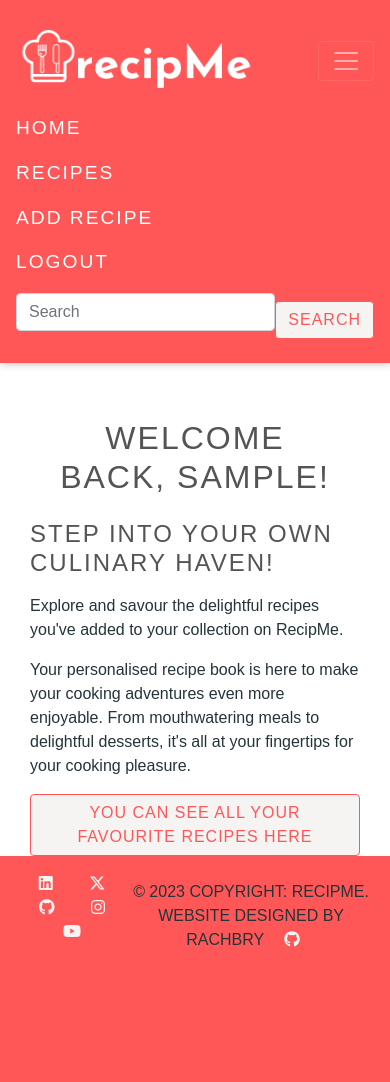
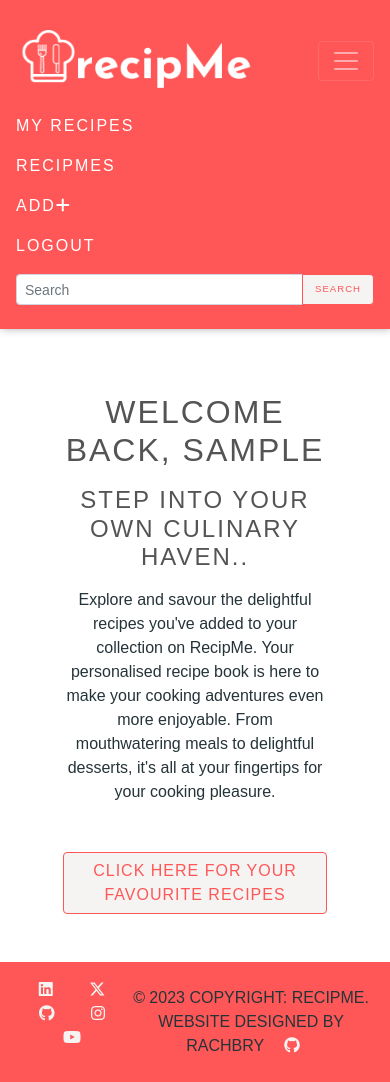
Before and after one commit to rachbry/recipme-django-cookbook, a Django app: page /recipes/my_recipes/ in a window 390 px wide, after a click that opens the changed part. Before the commit the page ends 947 px from the top, so only its background shows below. Run offline with Django 4.2, Linux system fonts and the light colour scheme; the visitor is signed in with stand-in values (Sample User, id 1); data comes from the database, SQL or seed files in the repository; data that the repository does not hold is empty; parts of the project's set-up code (start-up, migrations or seed data) failed here and were passed over; some libraries are stand-ins or nearby versions.

Commit message:
navbar now responsive and styling improved on home page

```diff
--- a/my_project/settings.py
+++ b/my_project/settings.py
@@ -180,7 +180,7 @@ ACCOUNT_USERNAME_MIN_LENGTH = 4
 LOGIN_URL = 'accounts/login'
 LOGIN_REDIRECT_URL = '/'
 
-ACCOUNT_EMAIL_VERIFICATION = 'none '
+ACCOUNT_EMAIL_VERIFICATION = 'none'
 
 
 # Static files (CSS, JavaScript, Images)
--- a/recipes/templates/recipes/my_recipes.html
+++ b/recipes/templates/recipes/my_recipes.html
@@ -5,18 +5,22 @@
 {% block content %}
 
 <div class="container">
-    <div class="container mt-5">
-        <h2 class="text-center p-2 m-3">Welcome back, {{request.user.username}}!</h2>
-        <h4 class="my-3">Step into your own culinary haven!</h4>
-        <p>Explore and savour the delightful recipes you've added to your collection on RecipMe.</p>
-        <p>Your personalised recipe book is here to make your cooking adventures even more enjoyable. From mouthwatering meals to delightful desserts, it's all at your fingertips for your cooking pleasure.</p>
-        <a href="{% url 'favourite_list' %}" class="btn button-action">You can see all your favourite recipes here</a>
-
+    <div class="row mx-auto justify-content-center">
+        <div class="mt-5 col-lg-10 px-5 text-left">
+            <h2 class="my-3 text-center">Welcome back, {{request.user.username}}</h2>
+            <h4 class="my-3 text-center">Step into your own culinary haven..</h4>
+            <p class="text-center">Explore and savour the delightful recipes you've added to your collection on RecipMe.
+            Your personalised recipe book is here to make your cooking adventures even more enjoyable. From
+                mouthwatering meals to delightful desserts, it's all at your fingertips for your cooking pleasure.</p>
+            <a href="{% url 'favourite_list' %}" class="btn button-action my-5 mx-auto d-block">Click here for your favourite recipes</a>
+        </div>
         {{ user_favourite_recipes }}
-        <div class="container d-flex flex-row flex-wrap justify-content-center">
+        <div class="container col-md-12">
+            <div class="d-flex flex-row flex-wrap justify-content-center">
                 {% for recipe in recipes %}
                 {% if recipe.user == request.user %}
-            <a href="{% url 'full_recipe' pk=recipe.pk %}" class="recipes" aria-label="Click to view {{recipe.title}}">
+                <a href="{% url 'full_recipe' pk=recipe.pk %}" class="recipes"
+                    aria-label="Click to view {{recipe.title}}">
                     <div class="card m-3 recipe-card">
                         <img src="{{recipe.image.url}}" alt="{{recipe.image_alt}}" class="card-img-top">
                         <div class="card-overlay">
@@ -34,4 +38,5 @@
             </div>
         </div>
     </div>
+</div>
 {% endblock %}
--- a/static/css/base.css
+++ b/static/css/base.css
@@ -40,7 +40,7 @@ h1, h2, h3, h4, h5, h6, .special-text {
     font-family: var(--title);
     text-transform: uppercase;
     font-weight: 500;
-    letter-spacing: 2px;
+    letter-spacing: 0.125rem;
     color: var(--grey);
 }
 
@@ -60,7 +60,7 @@ main {
 .mute {
     color: var(--light-grey);
     font-style: italic;
-    letter-spacing: 0.75px;
+    letter-spacing: 0.05rem;
 }
 
 
@@ -76,7 +76,7 @@ main {
 .button-action:hover {
     background-color: var(--coral);
     text-transform: uppercase;
-    letter-spacing: 1px;
+    letter-spacing: 0.06rem;
     color: var(--off-white);
 }
 
@@ -150,7 +150,7 @@ footer {
     font-family:'Josefin Sans', sans-serif;
     font-size: 1.2rem;
     font-weight: 300;
-    letter-spacing: 2px;
+    letter-spacing: 0.125rem;
     align-items: center;
 }
 
@@ -180,6 +180,19 @@ a.navbar-brand {
 .active {
     border-bottom: 2px solid var(--dark);
 }
+
+.navbar li {
+    font-size: 1rem;
+}
+
+.input-group-append .button-action {
+    font-size: 0.6rem;
+}
+
+.input-group-append .button-action {
+    font-size: 0.6rem;
+}
+
 
 /* form */
 
--- a/templates/includes/header.html
+++ b/templates/includes/header.html
@@ -16,17 +16,17 @@
         <ul class="navbar-nav ml-auto mb-2 mb-lg-0 uppercase">
             <li class="nav-item">
                 <a class="nav-link {% if request.path == '/' %}active{% endif %}" aria-current="page"
-                    href="{% url 'home:home' %}">Home</a>
+                    href="{% url 'home:home' %}">My Recipes</a>
             </li>
             <li class="nav-item">
                 <a class="nav-link {% if url_name == 'recipes' %}active{% endif %}"
-                    href="{% url 'recipes' %}">Recipes</a>
+                    href="{% url 'recipes' %}">Recipmes</a>
             </li>
             <!-- login or out -->
             {% if user.is_authenticated %}
             <li class="nav-item">
                 <a class="nav-link {% if request.path == '/recipes/add-recipe' %}active{% endif %}"
-                    href="{% url 'add_recipe' %}">Add Recipe</a>
+                    href="{% url 'add_recipe' %}">Add<i class="fa-solid fa-plus"></i></a>
             </li>
             <li class="nav-item">
                 <a class="nav-link {% if request.path == logout_url %}active{% endif %}" aria-current="page"
@@ -44,10 +44,13 @@
             {% endif %}
         </ul>
         <!-- Search bar -->
-        <form class="d-flex" role="search" method="GET" action="{% url 'search_results' %}">
-            <input class="form-control mr-sm-2" name="q" type="search" placeholder="Search" aria-label="Search">
-            <button class="btn button-action my-2 my-sm-0" type="submit">Search</button>
+        <form class="form-inline my-2 my-lg-0 d-flex flex-sm-row flex-column" role="search" method="GET" action="{% url 'search_results' %}">
+            <div class="input-group">
+                <input class="form-control form-control-sm mr-sm-2" name="q" type="search" placeholder="Search" aria-label="Search">
+                <div class="input-group-append">
+                    <button class="btn button-action ms-2 ms-sm-0" type="submit">Search</button>
+                </div>
+            </div>
         </form>
-
     </div>
 </nav>
```
Also changed, not shown: recipes/templates/recipes/favourite_recipes.html (+8 -9 lines), static/js/base.js (+34 -19 lines). Lines whose indentation alone changed are shown as unchanged.
